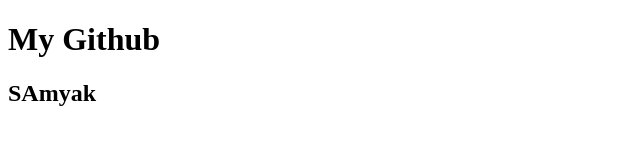
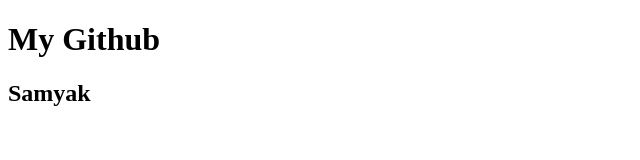
Before and after one commit to mrsampage/mygithub, a plain HTML site: page index.html in a window 1280 px wide. Shown: the full height of the page, 0-640 px from the left. Drawn offline with Linux system fonts and the light colour scheme.

Commit message:
Update index.html

```diff
--- a/index.html
+++ b/index.html
@@ -8,6 +8,6 @@
 </head>
 <body>
     <h1>My Github</h1>
-    <h2>SAmyak</h2>
+    <h2>Samyak</h2>
 </body>
 </html>
```
